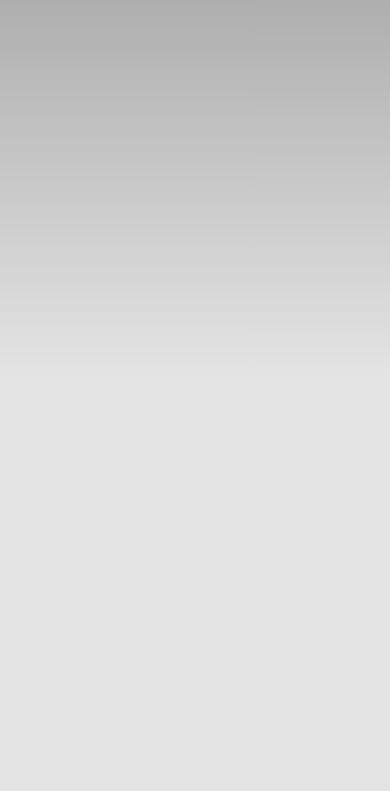
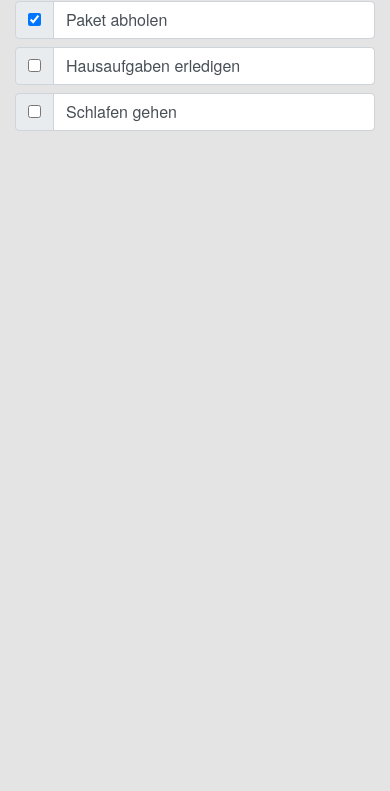
Before and after one commit to bleartlema/ToDo-Liste, a website: page www/index.html in a window 390 px wide. Shown: the part 53-844 px from the top of the page. Drawn offline with nearby package versions, Linux system fonts and the light colour scheme; some packages are replaced by stand-ins of ours.

Commit message:
commitment

```diff
--- a/www/css/index.css
+++ b/www/css/index.css
@@ -25,7 +25,7 @@ body {
     -webkit-text-size-adjust: none;             /* prevent webkit from resizing text to fit */
     -webkit-user-select: none;                  /* prevent copy paste, to allow, change 'none' to 'text' */
     background-color:#E4E4E4;
-    background-image:linear-gradient(top, #A7A7A7 0%, #E4E4E4 51%);
+/*    background-image:linear-gradient(top, #A7A7A7 0%, #E4E4E4 51%);
     background-image:-webkit-linear-gradient(top, #A7A7A7 0%, #E4E4E4 51%);
     background-image:-ms-linear-gradient(top, #A7A7A7 0%, #E4E4E4 51%);
     background-image:-webkit-gradient(
@@ -34,14 +34,14 @@ body {
         left bottom,
         color-stop(0, #A7A7A7),
         color-stop(0.51, #E4E4E4)
-    );
+    );*/
     background-attachment:fixed;
     font-family:'HelveticaNeue-Light', 'HelveticaNeue', Helvetica, Arial, sans-serif;
     font-size:12px;
     height:100%;
     margin:0px;
     padding:0px;
-    text-transform:uppercase;
+    /*text-transform:uppercase;*/
     width:100%;
 }
 
--- a/www/index.html
+++ b/www/index.html
@@ -34,7 +34,8 @@
     <meta name="msapplication-tap-highlight" content="no">
     <meta name="viewport"
           content="user-scalable=no, initial-scale=1, maximum-scale=1, minimum-scale=1, width=device-width">-->
-    <meta name="viewport" content="width=device-width, initial-scale=1, shrink-to-fit=no">
+    <meta name="viewport" charset="utf8" content="width=device-width, initial-scale=1, shrink-to-fit=no">
+    <link rel="stylesheet" type="text/css" href="css/custom-checkboxes.css">
     <link rel="stylesheet" href="https://stackpath.bootstrapcdn.com/bootstrap/4.1.3/css/bootstrap.min.css"
           integrity="sha384-MCw98/SFnGE8fJT3GXwEOngsV7Zt27NXFoaoApmYm81iuXoPkFOJwJ8ERdknLPMO" crossorigin="anonymous">
     <link rel="stylesheet" type="text/css" href="css/index.css">
@@ -42,17 +43,31 @@
 </head>
 <body>
 <nav class="container border-bottom">
-    <h1 class="">Meine Todo-Liste</h1>
+    <h1 class="my-2">Meine Todo-Liste</h1>
 </nav>
-<div class="container">
-    <div class="row">
-        <div class="col">
-            1 of 3
-        </div>
-        <div class="col">
-            2 of 3 (wider)
+<div class="input-group container-fluid my-2">
+    <div class="input-group-prepend">
+        <div class="input-group-text">
+            <input type="checkbox" id="check1" checked="checked">
         </div>
     </div>
+    <span class="form-control">Paket abholen</span>
+</div>
+<div class="input-group container-fluid my-2">
+    <div class="input-group-prepend">
+        <div class="input-group-text">
+            <input type="checkbox">
+        </div>
+    </div>
+    <span class="form-control">Hausaufgaben erledigen</span>
+</div>
+<div class="input-group container-fluid my-2">
+    <div class="input-group-prepend">
+        <div class="input-group-text">
+            <input type="checkbox">
+        </div>
+    </div>
+    <span class="form-control">Schlafen gehen</span>
 </div>
 <!--<div class="app">
     <h1>Apache Cordova</h1>
```
Also changed, not shown: www/css/custom-checkboxes.css (added).
